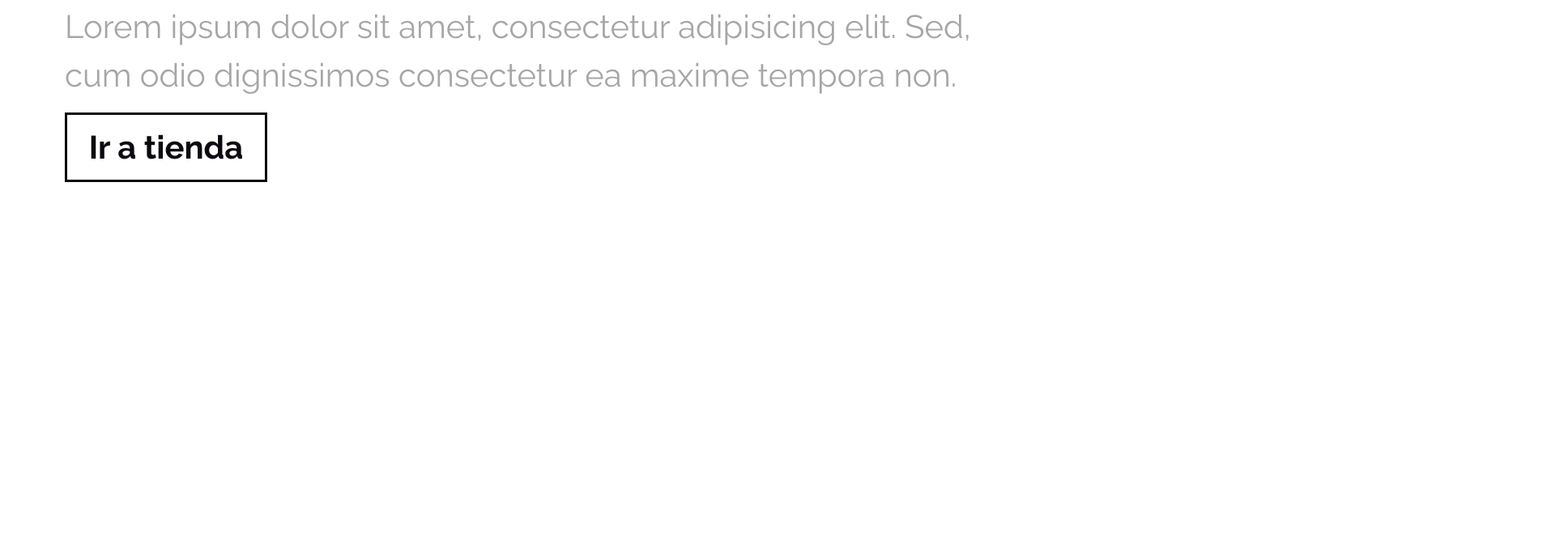
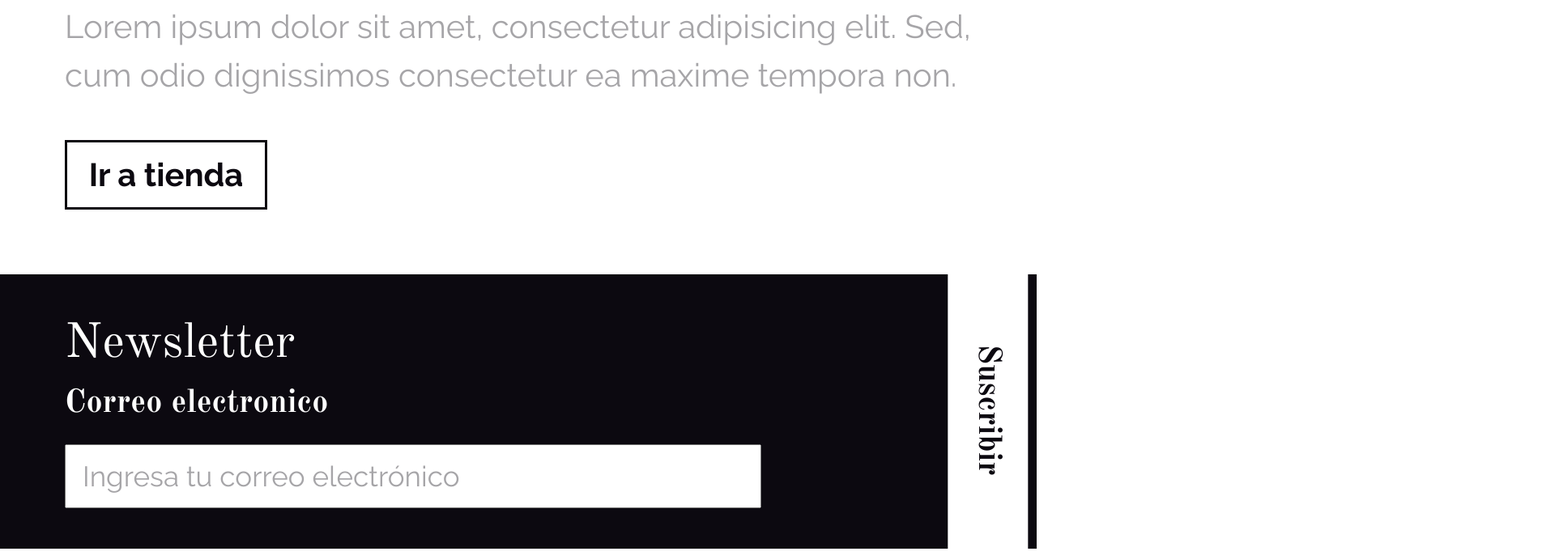
Before and after one commit to Jolicienta/tienda_XDA, a plain HTML site: page index.html in a window 1280 px wide. Shown: the part 875-1567 px from the top of the page at 81% size, 1920 px wide, since content can reach past the window. Before the commit the page ends 1180 px from the top, so only its background shows below. Drawn offline with nearby package versions, Linux system fonts and the light colour scheme.

Commit message:
terminada vista mobile

```diff
--- a/assets/sass/components/_buttons.scss
+++ b/assets/sass/components/_buttons.scss
@@ -1,4 +1,4 @@
-button {
+ .btn_article {
     font-family: $secundaria;
     font-size: 40px;
     font-weight: $bold;
--- a/assets/sass/layout/_main-section.scss
+++ b/assets/sass/layout/_main-section.scss
@@ -15,5 +15,6 @@ article {
         font-size: 40px;
         color:$texto;
         font-family: $secundaria;
+        margin-bottom: 50px;
     }
 }
--- a/assets/sass/layout/_navigation.scss
+++ b/assets/sass/layout/_navigation.scss
@@ -23,6 +23,8 @@
         height: 120px;
         width: 120px;
         padding-right: 80px;
+        display: flex;
+        align-items: center;
     }
 
     .navbar-toggler i {
@@ -34,10 +36,9 @@
         background-color: #FFF;
     }
 
-    #navbarNav {
-        display: flex;
-        text-align: center;
-        align-content: center;
+    .navbar-nav {
+        z-index: 100;
+        background-color: $blanco;
     }
 
     .nav-item {
--- /dev/null
+++ b/assets/sass/layout/newsletter.scss
@@ -0,0 +1,45 @@
+.newsletter {
+    width: 100%;
+    background-color: $negro;
+    font-family: $principal;
+    font-size: 40px;
+    font-weight: $bold;
+    color: $blanco;
+    display: flex;
+    justify-content: space-between;
+
+    .datos {
+        padding: 50px 0 50px 80px;
+        display: flex;
+        flex-direction: column;
+
+        h3 {
+            font-size: 60px;
+        }
+
+        span {
+            margin-bottom: 20px;
+        }
+
+        input {
+            font-family: $secundaria;
+            font-size: 35px;
+            line-height: 75px;
+            padding-left: 20px;
+            color: $texto;
+            width: 90%;
+        }
+    }
+
+    .btn_tienda {
+        width: 29rem;
+        height: 6.2rem;
+        border: none;
+        transform: rotate(90deg);
+        margin-block-start: 7.4rem;
+        margin-right: -7.8rem;
+        background-color: $blanco;
+        color: $negro;
+        font-weight: $bold;
+    }
+}
--- a/assets/sass/main.scss
+++ b/assets/sass/main.scss
@@ -12,6 +12,7 @@
 @import 'layout/main-section';
 @import 'layout/forms';
 @import 'layout/navigation';
+@import 'layout/newsletter';
 // Components
 @import 'components/buttons';
 @import 'components/inputs';
--- a/index.html
+++ b/index.html
@@ -45,27 +45,28 @@
         </figure>
 
         <!-- ARTICULO -->
-        <article class="">
+        <article>
             <h1>Lorem ipsum ad valorem</h1>
             <p>
             Lorem ipsum dolor sit amet, consectetur adipisicing elit. Sed, cum
             odio dignissimos consectetur ea maxime tempora non.
             </p>
-            <button type="button" name="button">Ir a tienda</button>
+            <button class="btn_article" type="button" name="button">Ir a tienda</button>
         </article>
 
-
-
-
-
-
-
+        <!-- NEWSLETTER -->
+        <section class="newsletter">
+            <div class="container-fluid datos">
+                <h3>Newsletter</h3>
+                <span>Correo electronico</span>
+                <input type="" name="" value="Ingresa tu correo electrónico">
+            </div>
+            <button  class="btn_tienda" type="button" name="button">Suscribir</button>
+        </section>
 
         <!-- Scripts de JS y JQuery para Bootstrap -->
-            <script src="https://code.jquery.com/jquery-3.4.1.min.js" integrity="sha256-CSXorXvZcTkaix6Yvo6HppcZGetbYMGWSFlBw8HfCJo=" crossorigin="anonymous"></script>
-            <script src="https://cdn.jsdelivr.net/npm/popper.js@1.16.0/dist/umd/popper.min.js" integrity="sha384-Q6E9RHvbIyZFJoft+2mJbHaEWldlvI9IOYy5n3zV9zzTtmI3UksdQRVvoxMfooAo" crossorigin="anonymous"></script>
-            <script src="https://stackpath.bootstrapcdn.com/bootstrap/4.4.1/js/bootstrap.min.js" integrity="sha384-wfSDF2E50Y2D1uUdj0O3uMBJnjuUD4Ih7YwaYd1iqfktj0Uod8GCExl3Og8ifwB6" crossorigin="anonymous"></script>
-
-
+        <script src="https://code.jquery.com/jquery-3.4.1.min.js" integrity="sha256-CSXorXvZcTkaix6Yvo6HppcZGetbYMGWSFlBw8HfCJo=" crossorigin="anonymous"></script>
+        <script src="https://cdn.jsdelivr.net/npm/popper.js@1.16.0/dist/umd/popper.min.js" integrity="sha384-Q6E9RHvbIyZFJoft+2mJbHaEWldlvI9IOYy5n3zV9zzTtmI3UksdQRVvoxMfooAo" crossorigin="anonymous"></script>
+        <script src="https://stackpath.bootstrapcdn.com/bootstrap/4.4.1/js/bootstrap.min.js" integrity="sha384-wfSDF2E50Y2D1uUdj0O3uMBJnjuUD4Ih7YwaYd1iqfktj0Uod8GCExl3Og8ifwB6" crossorigin="anonymous"></script>
     </body>
 </html>
```
Also changed, not shown: assets/css/main.css, 1 other file.
